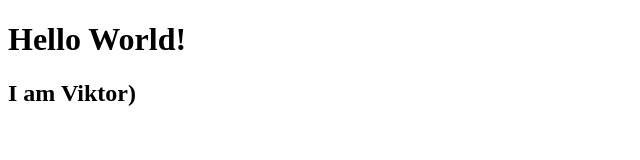
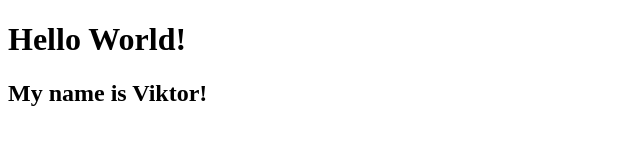
Before and after one commit to ViktorSDev/testproject, a plain HTML site: page index.html in a window 1280 px wide. Shown: the whole page, without its empty margins (0-640 px from the left). Drawn offline with Linux system fonts and the light colour scheme.

Commit message:
change name

```diff
--- a/index.html
+++ b/index.html
@@ -8,6 +8,6 @@
 </head>
 <body>
     <h1>Hello World!</h1>
-    <h2>I am Viktor)</h2>
+    <h2>My name is Viktor!</h2>
 </body>
 </html>
```
